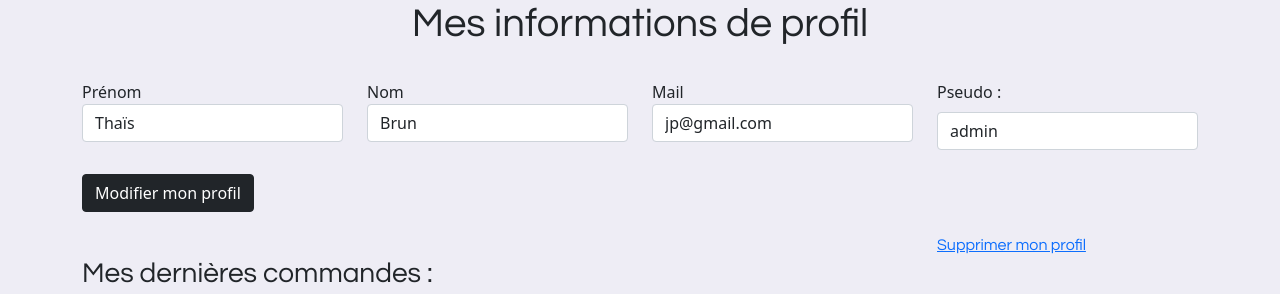
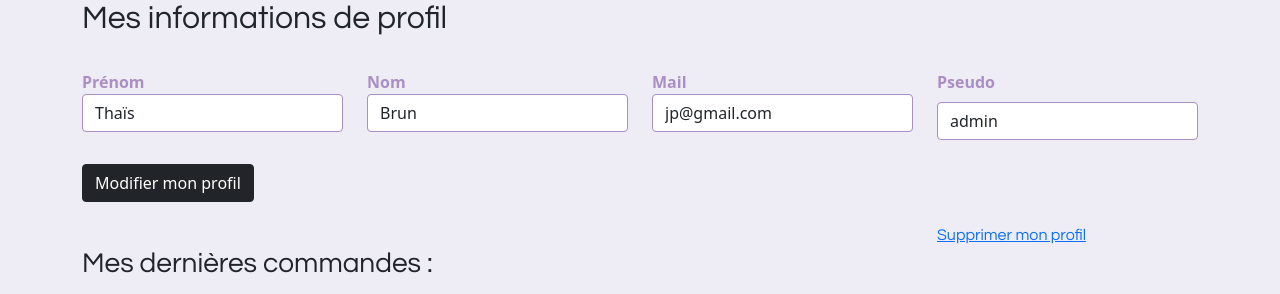
Before and after one commit to thaisbrun/ipseite, a Django app: page /my_account/ in a window 1280 px wide. Shown: the part 56-350 px from the top of the page. Run offline with Django 4.2, Linux system fonts and the light colour scheme; a user stored in the database is signed in; data comes from the database, SQL or seed files in the repository; some libraries are stand-ins or nearby versions.

Commit message:
avancement du 21/02

```diff
--- a/accounts/templates/accounts/my_account.html
+++ b/accounts/templates/accounts/my_account.html
@@ -5,24 +5,24 @@
 {% if user.is_authenticated %}
     <form method="POST" action="">
             {% csrf_token %}
-        <h1 class="text-center"> Mes informations de profil </h1>
+        <h2> Mes informations de profil </h2>
         <br>
           <div class="row">
     <div class="col">
-        <label for="first_name">Prénom</label>
-    <input type="text" class="form-control" name="first_name" id="first_name" value="{{ user.first_name }}">
+        <label for="first_name" style="font-weight: bold; color: #ab8ec2;">Prénom</label>
+    <input type="text" class="form-control" name="first_name" id="first_name" value="{{ user.first_name }}" style="border-color: #ab8ec2;">
     </div>
        <div class="col">
-    <label for="last_name">Nom</label>
-    <input type="text" class="form-control" name="last_name" id="last_name" value="{{ user.last_name }}">
+    <label for="last_name" style="font-weight: bold; color: #ab8ec2;">Nom</label>
+    <input type="text" class="form-control" name="last_name" id="last_name" value="{{ user.last_name }}" style="border-color: #ab8ec2;">
   </div>
           <div class="col">
-    <label for="last_name">Mail</label>
-    <input type="email" class="form-control" name="email" id="email" value="{{ user.email }}">
+    <label for="last_name" style="font-weight: bold; color: #ab8ec2;">Mail</label>
+    <input type="email" class="form-control" name="email" id="email" value="{{ user.email }}" style="border-color: #ab8ec2;">
   </div>
         <div class="col">
-        <label for="username" class="form-label">Pseudo : </label>
-        <input id="username" name="username" type="text" class="form-control" value="{{ user.username }}">
+        <label for="username" style="font-weight: bold; color: #ab8ec2;" class="form-label">Pseudo</label>
+        <input id="username" name="username" type="text" class="form-control" value="{{ user.username }}" style="border-color: #ab8ec2;">
         </div>
           </div>
 <br>
--- a/static/css/style.css
+++ b/static/css/style.css
@@ -1,3 +1,6 @@
 h1, h2, h3, p, h4, h5, a, li, i, footer {
     font-family: "Questrial", serif;
 }
+.input{
+    border-color: #ab8ec2;
+}
```
